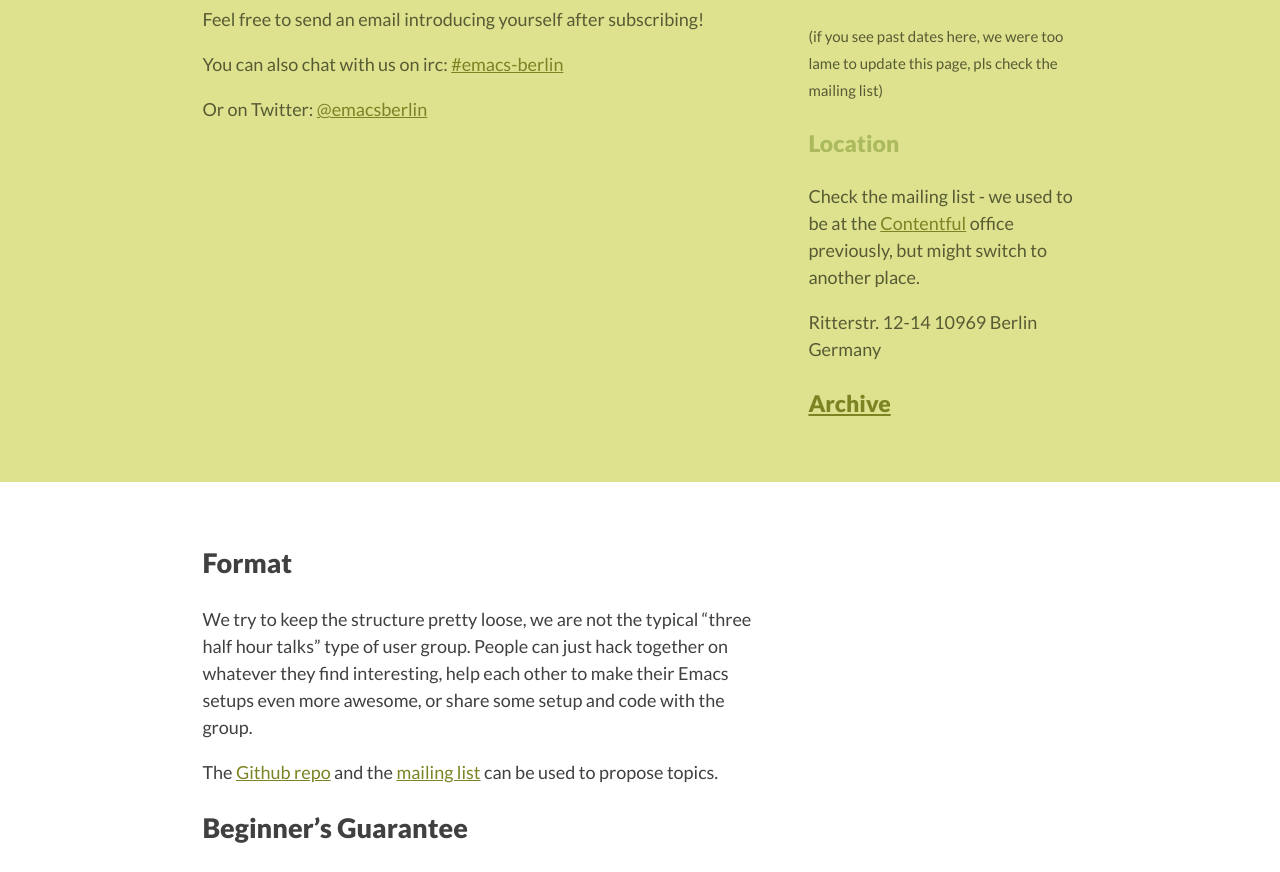
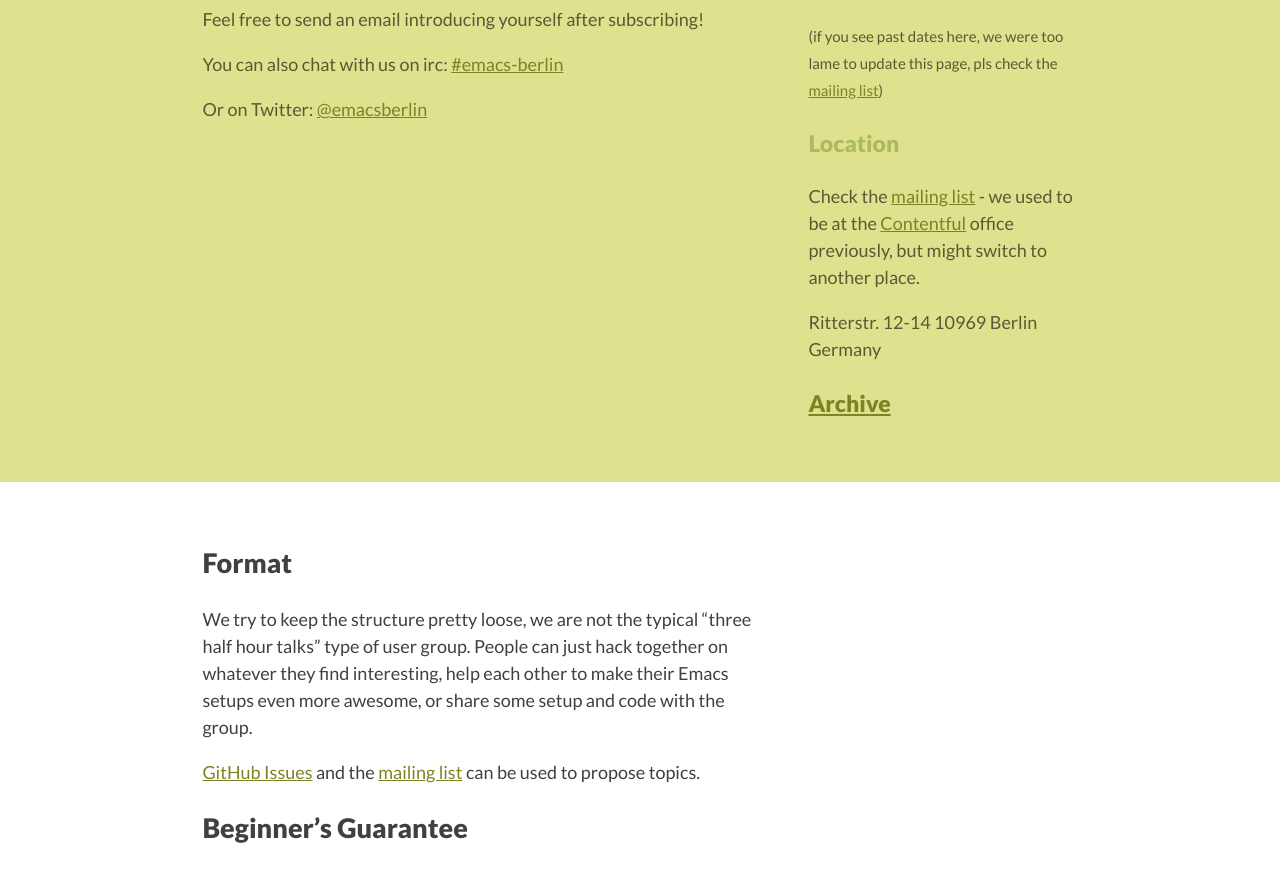
Before and after one commit to emacs-berlin/emacs-berlin.org, a Jekyll site: the page built from index.md, in a window 1280 px wide. Shown: the part 632-1504 px from the top of the page. Built offline with Jekyll 4.4.1, drawn with Linux system fonts in a browser that asks for light colours; some of the changed lines change nothing that is shown.

Commit message:
Use markdown numbered links, for readability and reuseability
I always wanted to use this feature one day ...

```diff
--- a/index.md
+++ b/index.md
@@ -18,9 +18,8 @@
 relatively new, the paint is slowly getting dry.
 
 The best way to stay posted is through our mailing list.
-[Sign up](https://mailb.org/mailman/listinfo/emacs-berlin) and meet
-your fellow Emacsers, or have a look at the
-[mailing list archives](https://mailb.org/pipermail/emacs-berlin/).
+[Sign up][ml] and meet your fellow Emacsers, or have a look at the
+[mailing list archives][mla].
 
 Feel free to send an email introducing yourself after subscribing!
 
@@ -39,11 +38,11 @@
 * Wednesday 24 June 2015, 19:00
 
 <small>(if you see past dates here, we were too lame to update this
-page, pls check the mailing list)</small>
+page, pls check the [mailing list][mla])</small>
 
 ### Location
 
-Check the mailing list - we used to be at the
+Check the [mailing list][mla] - we used to be at the
 [Contentful](http://contentful.com) office previously, but might
 switch to another place.
 
@@ -67,11 +66,8 @@
 their Emacs setups even more awesome, or share some setup and code
 with the group.
 
-The
-[Github repo](https://github.com/emacs-berlin/emacs-berlin.org/issues)
-and the
-[mailing list](https://mailb.org/mailman/listinfo/emacs-berlin) can be
-used to propose topics.
+[GitHub Issues][ghi] and the [mailing list][ml] can be used to propose
+topics.
 
 ## Beginner's Guarantee
 
@@ -96,3 +92,7 @@
 
 
 </div></div></section>
+
+[ml]: https://mailb.org/mailman/listinfo/emacs-berlin "Mailing List"
+[mla]: https://mailb.org/pipermail/emacs-berlin/ "Mailing List Archive"
+[ghi]: https://github.com/emacs-berlin/emacs-berlin.org/issues "emacs-berlin GitHub Issues"
```
